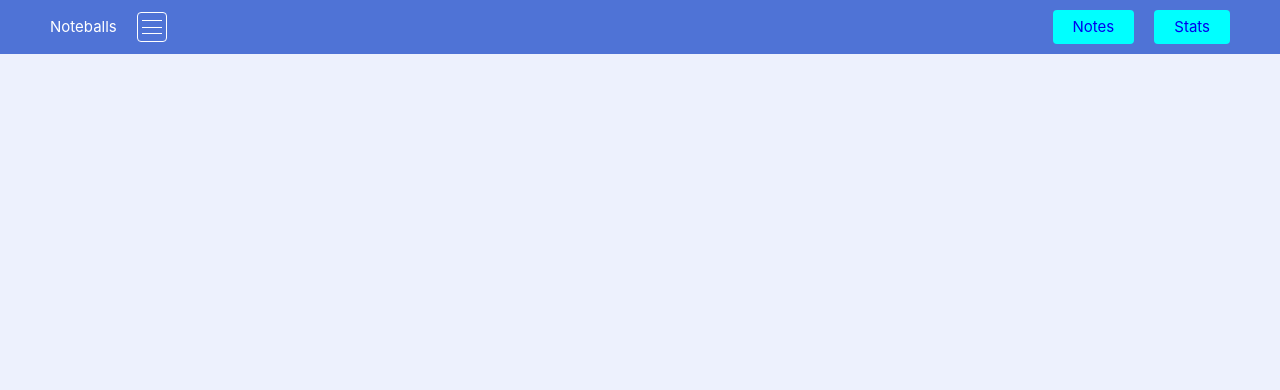
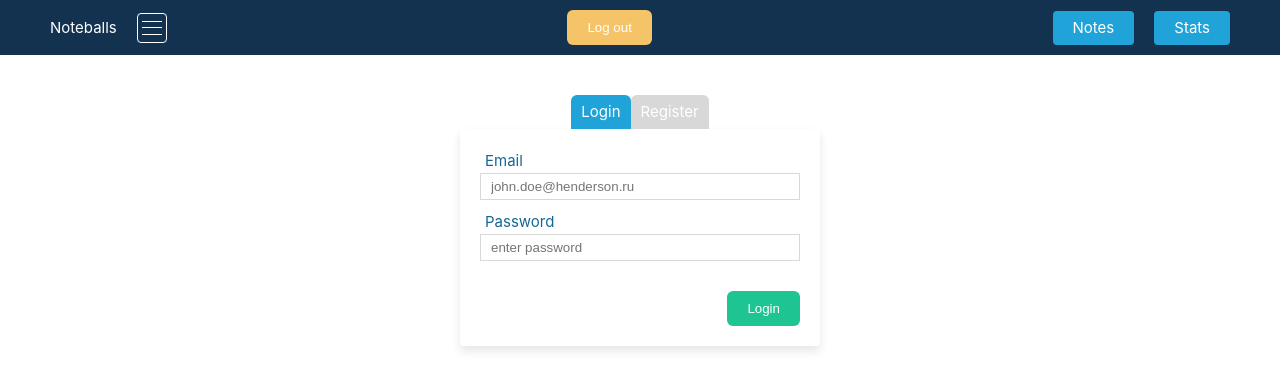
Before and after one commit to mbanakova/NoteballsApp, a Vue app: page /#/auth in a window 1280 px wide. Shown: the top 390 px of the page. Built offline with nearby package versions, Linux system fonts and the light colour scheme; no server answers; the database is empty.

Commit message:
auth form

```diff
--- a/src/assets/scss/global.scss
+++ b/src/assets/scss/global.scss
@@ -14,8 +14,8 @@ html {
   width: 100%;
   min-width: 320px;
   min-height: 100vh;
-  color: $dark;
-  background-color: lighten($light, 23%);
+  color: $black;
+  background-color: $white;
   transition: color 0.5s, background-color 0.5s;
   font-size: 15px;
   line-height: 1.6;
@@ -64,8 +64,43 @@ img {
 }
 .nav-link {
   padding: 5px 20px;
-  background-color: aqua;
+  background-color: $light;
+  color: $white;
   text-decoration: none;
   border-radius: 4px;
   font-weight: 400;
 }
+
+.button {
+  padding: 10px 20px;
+  background-color: $success;
+  color: $white;
+  text-decoration: none;
+  text-align: center;
+  border-radius: 6px;
+  font-weight: 400;
+  cursor: pointer;
+  border: none;
+  outline: none;
+  transition: $tr;
+
+  &:hover {
+    background-color: darken($success, 5%);
+  }
+
+  &--warning {
+    background-color: $bright;
+
+    &:hover {
+      background-color: darken($bright, 5%);
+    }
+  }
+
+  &--error {
+    background-color: $error;
+
+    &:hover {
+      background-color: darken($error, 5%);
+    }
+  }
+}
--- a/src/assets/scss/vars.scss
+++ b/src/assets/scss/vars.scss
@@ -1,13 +1,13 @@
 $white: #ffffff;
-$black: #000000;
-$accent: #4f73d6;
-$light: #84a1f0;
-$bright: #ff2a7c;
-$dark: #4a4a4a;
+$black: #120b16;
+$dark: #12324f;
+$accent: #156793;
+$light: #20a3d9;
+$pale: #20dad8;
+$bright: #f5c468;
 $border: #d8d8d8;
-$pale: #f5f5f5;
-$success: #0aeb4d;
-$error: #ff2600;
+$success: #1ec492;
+$error: #f37678;
 
 $mobile: 767px;
 $tablet: 1023px;
--- a/src/components/Notes/AddEditNote.vue
+++ b/src/components/Notes/AddEditNote.vue
@@ -25,7 +25,7 @@ const props = defineProps({
   },
   bgColor: {
     type: String,
-    default: 'success'
+    default: 'pale'
   },
   placeholder: {
     type: String,
@@ -54,11 +54,11 @@ defineExpose({ focusTextArea })
   gap: 10px;
 
   &--default {
-    background-color: $light;
+    background-color: $bright;
   }
 
-  &--success {
-    background-color: $success;
+  &--pale {
+    background-color: $pale;
   }
 }
 .form__textarea {
--- a/src/components/Notes/ModalDeleteNote.vue
+++ b/src/components/Notes/ModalDeleteNote.vue
@@ -109,7 +109,7 @@ onUnmounted(() => {
 }
 
 .button {
-  background-color: $light;
+  background-color: $pale;
 
   &.is-success {
     background-color: $error;
--- a/src/components/Notes/NoteCard.vue
+++ b/src/components/Notes/NoteCard.vue
@@ -3,8 +3,8 @@
     <div class="card__content">
       {{ note.content }}
       <div class="card__content-length">
-        <small>Date {{ dateFormatted }} </small>
-        <small>&nbsp;{{ characterLength }}</small>
+        <small class="card__date">Date {{ dateFormatted }} </small>
+        <small class="card__length">&nbsp;{{ characterLength }}</small>
       </div>
     </div>
     <footer class="card__footer">
@@ -53,6 +53,7 @@ const modals = reactive({
   padding: 20px;
   border-radius: 8px;
   background-color: $white;
+  box-shadow: $shadow;
   display: flex;
   flex-direction: column;
   gap: 10px;
@@ -67,7 +68,12 @@ const modals = reactive({
   text-align: right;
   color: $border;
 }
-
+.card__date {
+  color: $success;
+}
+.card__length {
+  color: $accent;
+}
 .card__footer {
   display: flex;
   justify-content: space-between;
--- a/src/components/TheNav.vue
+++ b/src/components/TheNav.vue
@@ -16,7 +16,9 @@
             <div class="bar"></div>
           </button>
         </div>
-
+        <div class="navbar__start">
+          <button class="button button--warning">Log out</button>
+        </div>
         <div
           class="navbar__links"
           :class="{ 'navbar__links--open': showMobileNav }"
@@ -68,7 +70,7 @@ onClickOutside(
 
 <style lang="scss" scoped>
 .header {
-  background-color: $accent;
+  background-color: $dark;
   color: $white;
   padding: 10px;
 }
--- a/src/router/index.js
+++ b/src/router/index.js
@@ -4,6 +4,7 @@ import { createRouter, createWebHashHistory } from 'vue-router'
 import ViewNotes from '@/views/ViewNotes.vue'
 import ViewStats from '@/views/ViewStats.vue'
 import ViewEditNote from '@/views/ViewEditNote.vue'
+import ViewAuth from '@/views/ViewAuth.vue'
 
 const routes = [
   {
@@ -21,6 +22,11 @@ const routes = [
     path: '/stats',
     name: 'stats',
     component: ViewStats
+  },
+  {
+    path: '/auth',
+    name: 'auth',
+    component: ViewAuth
   }
 ]
 
--- /dev/null
+++ b/src/views/ViewAuth.vue
@@ -0,0 +1,134 @@
+<template>
+  <div class="card">
+    <ul class="auth-tabs">
+      <li class="auth-tab" :class="{ 'is-active': !register }">
+        <a @click.prevent="register = false">Login</a>
+      </li>
+      <li class="auth-tab" :class="{ 'is-active': register }">
+        <a @click.prevent="register = true">Register</a>
+      </li>
+    </ul>
+
+    <form @submit.prevent="onSubmit" class="auth-form">
+      <div class="card-content">
+        <div class="field">
+          <label class="label">Email</label>
+          <input
+            class="input"
+            type="email"
+            v-model="credentials.email"
+            placeholder="john.doe@henderson.ru"
+          />
+        </div>
+        <div class="field">
+          <label class="label">Password</label>
+          <input
+            class="input"
+            type="password"
+            v-model="credentials.password"
+            placeholder="enter password"
+          />
+        </div>
+      </div>
+      <div class="auth-form__buttons">
+        <button class="button">{{ buttonLabel }}</button>
+      </div>
+    </form>
+  </div>
+</template>
+
+<script setup>
+import { ref, reactive, computed } from 'vue'
+
+const register = ref(false)
+
+const buttonLabel = computed(() => {
+  return register.value ? 'Register' : 'Login'
+})
+
+const credentials = reactive({
+  email: '',
+  password: ''
+})
+
+const onSubmit = () => {
+  if (!credentials.email || !credentials.password) {
+    alert('damn you! Enter email+password!!!!')
+  } else {
+    if (register.value) {
+      console.log('register user with these credentials ' + credentials)
+    } else {
+      console.log('login user with these credentials ' + credentials)
+    }
+  }
+}
+</script>
+
+<style lang="scss" scoped>
+.card {
+  max-width: 400px;
+  width: 100%;
+  padding: 20px;
+  margin: 0 auto;
+}
+
+.card-content {
+  display: flex;
+  flex-direction: column;
+  gap: 10px;
+}
+
+.auth-form {
+  display: flex;
+  flex-direction: column;
+  align-items: stretch;
+  gap: 30px;
+}
+
+.auth-form__buttons {
+  align-self: flex-end;
+  display: flex;
+  gap: 10px;
+}
+.auth-tabs {
+  display: flex;
+  justify-content: center;
+  align-items: flex-end;
+  list-style: none;
+  margin: 20px 0 0;
+  padding: 0;
+}
+
+.auth-tab {
+  padding: 5px 10px;
+  background-color: $border;
+  border-radius: 6px 6px 0 0;
+  color: $white;
+  cursor: pointer;
+  &.is-active {
+    background-color: $light;
+  }
+}
+
+.auth-form {
+  box-shadow: $shadow;
+  padding: 20px;
+  border-radius: 4px;
+}
+
+.label {
+  color: $accent;
+  padding-left: 5px;
+}
+
+.input {
+  width: 100%;
+  padding: 5px 10px;
+  border: 1px solid $border;
+  outline: none;
+
+  &:focus {
+    border-color: $pale;
+  }
+}
+</style>
```
